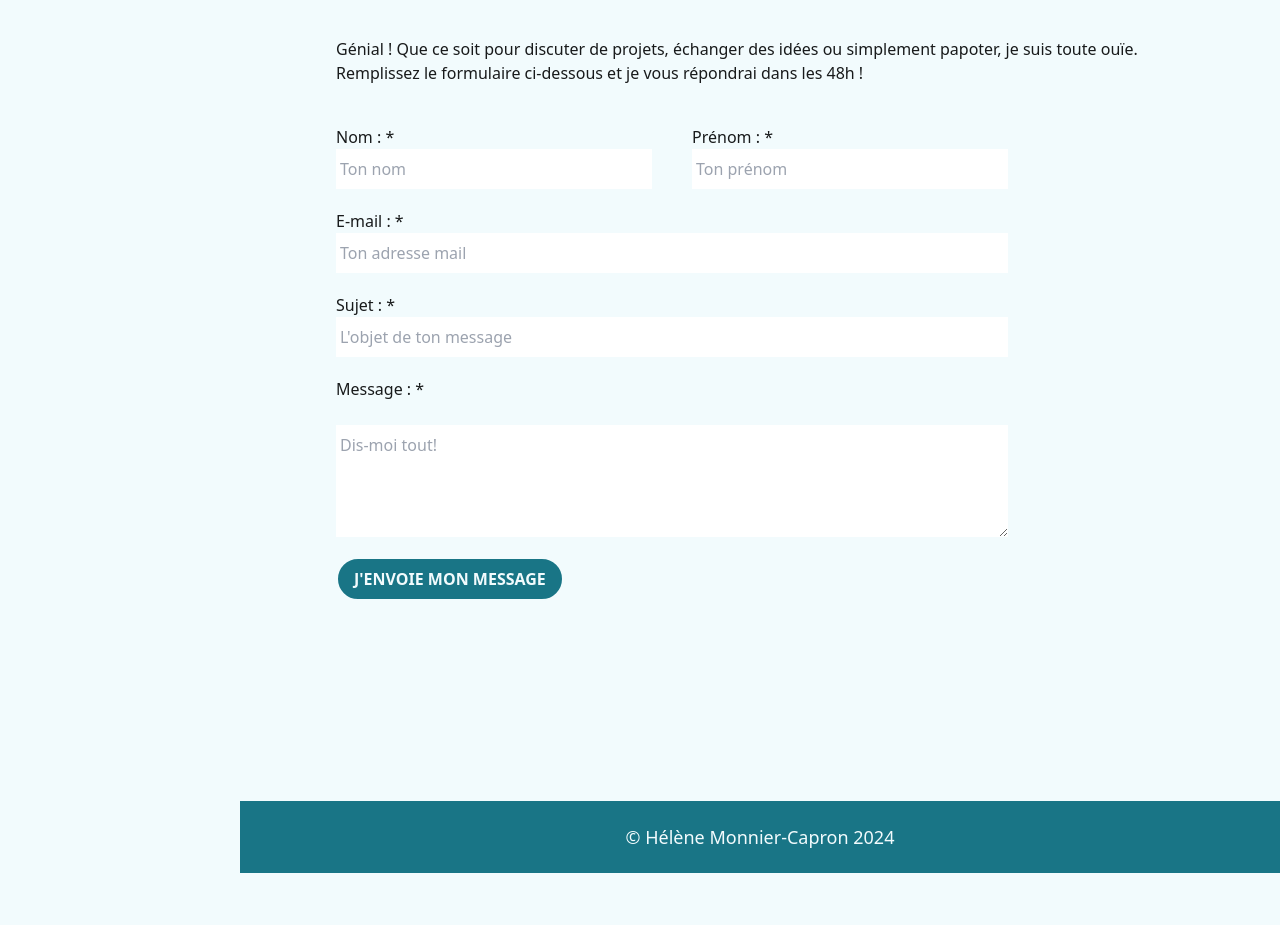
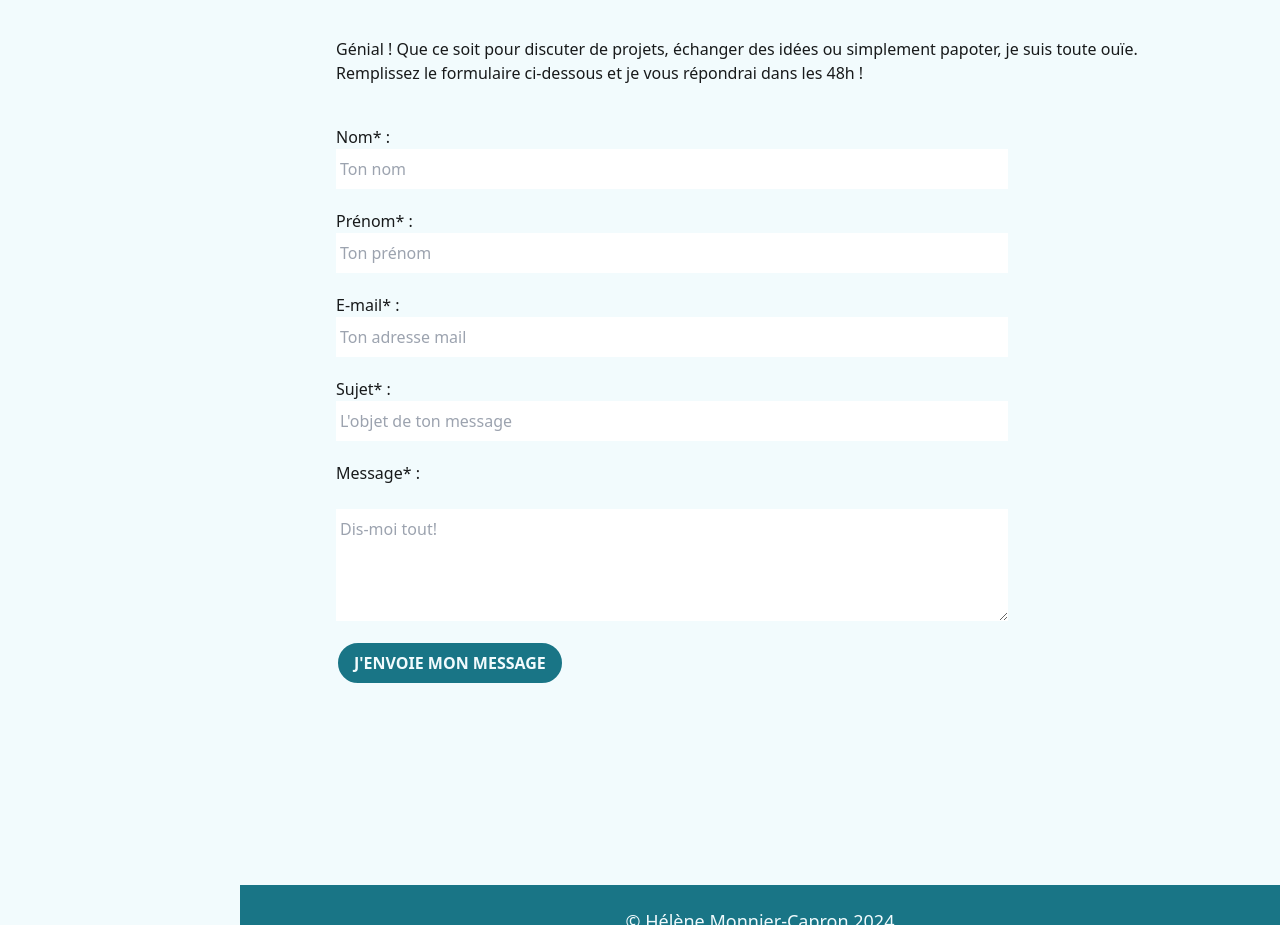
Before and after one commit to helene-monnier/portfolio, a website: page index.html in a window 1280 px wide. Shown: the part 5123-6048 px from the top of the page. Before the commit the page ends 5996 px from the top, so only its background shows below. Drawn offline with nearby package versions, Linux system fonts and the light colour scheme.

Commit message:
style : fix bug

```diff
--- a/index.html
+++ b/index.html
@@ -211,27 +211,25 @@
 
             <form id="contact-form" class="flex flex-col gap-5 lg:max-w-2xl" action="" method="POST">
               <input type="hidden" name="contact_number" value="697483">
-              <div class="flex gap-10">
-                <div class="flex flex-col w-full">
-                  <label for="nom">Nom : *</label>
-                  <input class="px-1 py-2" type="text" id="name" name="user_name"  placeholder="Ton nom" minlength="1" maxlength="20" required>
-                </div>
-                <div class="flex flex-col w-full">
-                  <label for="nom">Prénom : *</label>
-                  <input class="px-1 py-2" type="text" id="firstname" name="user_firstname"  placeholder="Ton prénom" minlength="1" maxlength="20" required>
-                </div>
+              <div class="flex flex-col">
+                <label for="nom">Nom* :</label>
+                <input class="px-1 py-2" type="text" id="name" name="user_name"  placeholder="Ton nom" minlength="1" maxlength="20" required>
+              </div>
+              <div class="flex flex-col">
+                <label for="nom">Prénom* :</label>
+                <input class="px-1 py-2" type="text" id="firstname" name="user_firstname"  placeholder="Ton prénom" minlength="1" maxlength="20" required>
               </div>
 
               <div class="flex flex-col">
-                <label for="email">E-mail : *</label>
+                <label for="email">E-mail* :</label>
                 <input class="px-1 py-2" type="email" id="email" name="user_email" placeholder="Ton adresse mail" required>
               </div>
               <div class="flex flex-col">
-                <label for="subject">Sujet : *</label>
+                <label for="subject">Sujet* : </label>
                 <input class="px-1 py-2" type="text" id="subject" name="subject" placeholder="L'objet de ton message" minlength="1" maxlength="50" required>
               </div>
               <div class="flex flex-col">
-                <label for="message">Message : *</label><br>
+                <label for="message">Message* : </label><br>
                 <textarea class="px-1 py-2" id="message" name="message" rows="4" cols="30" placeholder="Dis-moi tout!"  minlength="1" maxlength="1000" required></textarea>
               </div>
               <input class=" transition ease-in-out duration-300 bg-primary dark:bg-primary-dark  text-text-dark dark:text-text font-bold uppercase px-4 py-2 border-2 rounded-full w-fit hover:text-primary hover:bg-background hover:border-2" type="submit" value="J'envoie mon message">
```
